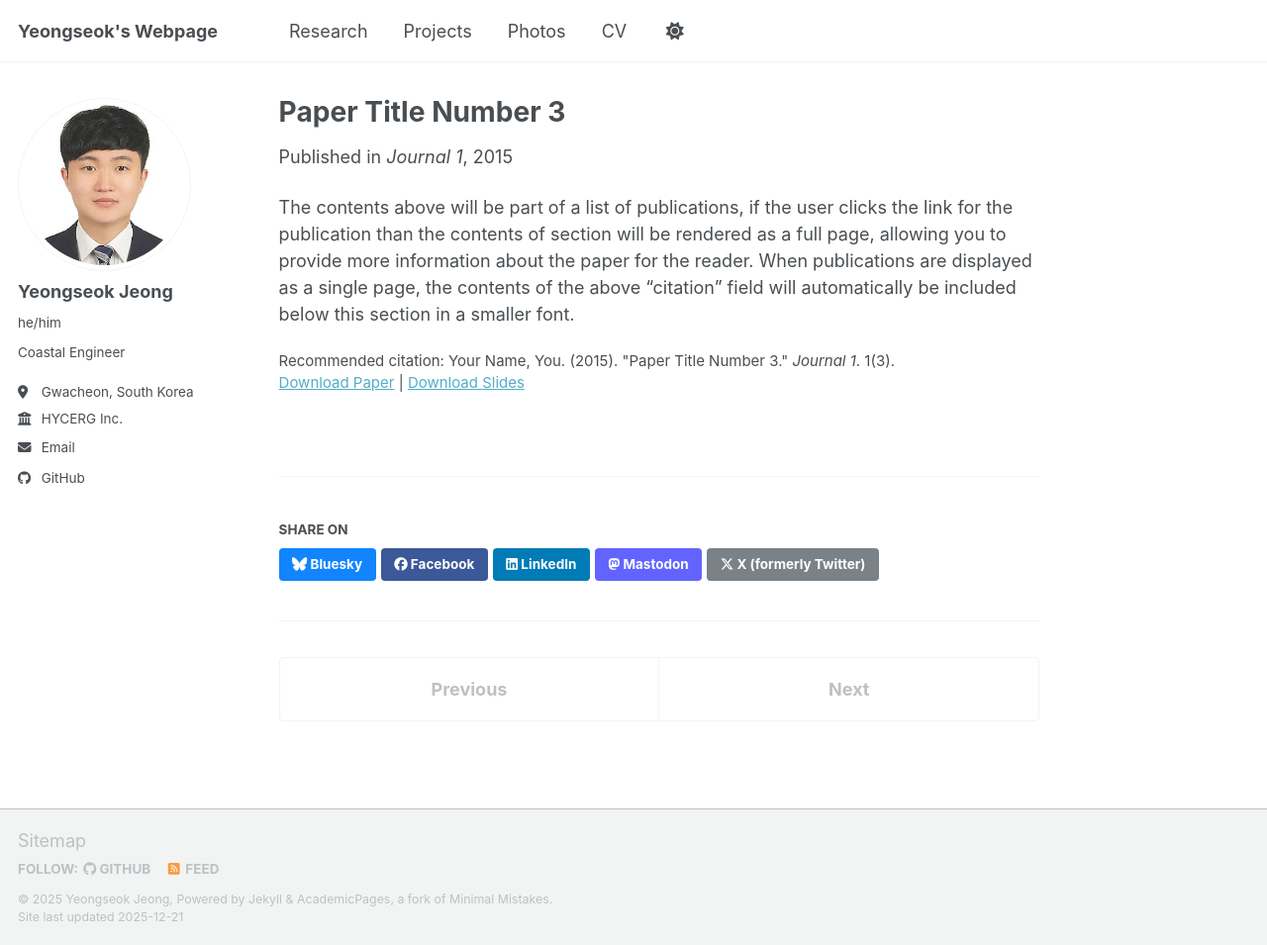
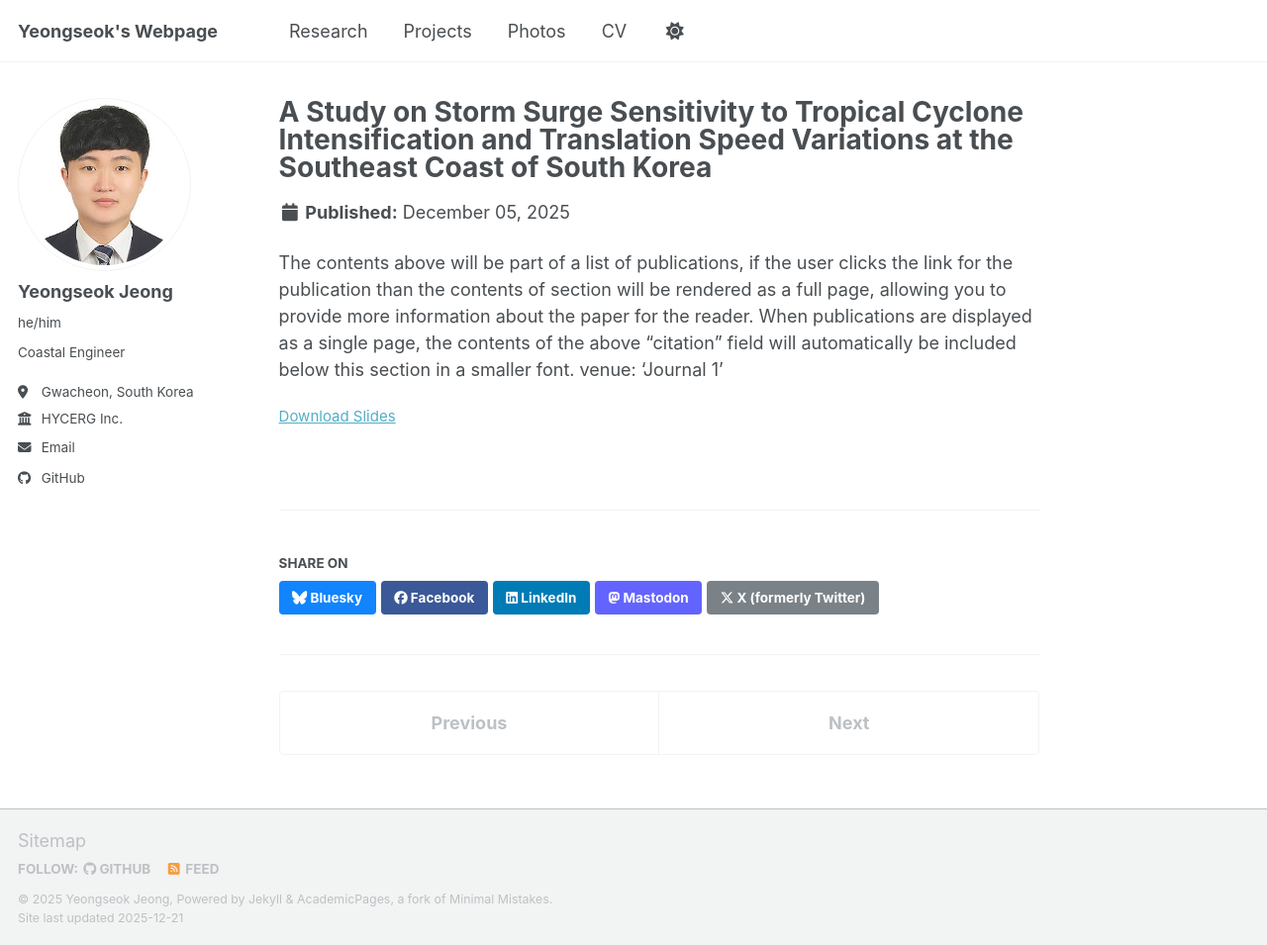
Before and after one commit to yjeongteddy/yjeongteddy.github.io, a Jekyll site: the page built from _publications/2015-10-01-paper-title-number-3.md, in a window 1280 px wide and 955 px high. Shown: the whole window at 99% size. Built offline with Jekyll 4.4.1, drawn with Linux system fonts in a browser that asks for light colours; a script bundle is joined from its source files by our own code; library files that are not in the unit come from our copies.

Commit message:
Update 2015-10-01-paper-title-number-3.md

```diff
--- a/_publications/2015-10-01-paper-title-number-3.md
+++ b/_publications/2015-10-01-paper-title-number-3.md
@@ -1,14 +1,13 @@
 ---
-title: "Paper Title Number 3"
+title: "A Study on Storm Surge Sensitivity to Tropical Cyclone Intensification and Translation Speed Variations at the Southeast Coast of South Korea"
 collection: publications
 category: manuscripts
-permalink: /publication/2015-10-01-paper-title-number-3
+permalink: /publication/StormSurgeSensitivity
 excerpt: 'This paper is about the number 3. The number 4 is left for future work.'
-date: 2015-10-01
-venue: 'Journal 1'
-slidesurl: 'https://academicpages.github.io/files/slides3.pdf'
-paperurl: 'https://academicpages.github.io/files/paper3.pdf'
-citation: 'Your Name, You. (2015). &quot;Paper Title Number 3.&quot; <i>Journal 1</i>. 1(3).'
+date: 2025-12-05
+slidesurl: 'https://yjeongteddy.github.io/files/slides3.pdf'
+paperurl: 'https://yjeongteddy.github.io/files/paper3.pdf'
 ---
 
 The contents above will be part of a list of publications, if the user clicks the link for the publication than the contents of section will be rendered as a full page, allowing you to provide more information about the paper for the reader. When publications are displayed as a single page, the contents of the above "citation" field will automatically be included below this section in a smaller font.
+venue: 'Journal 1'
```
